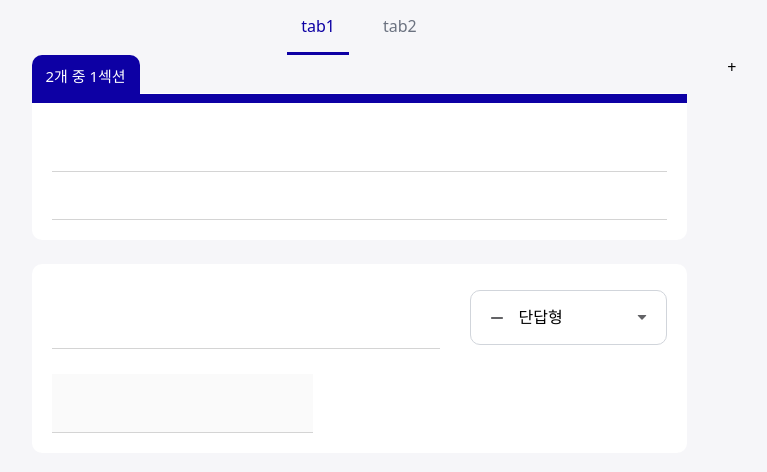
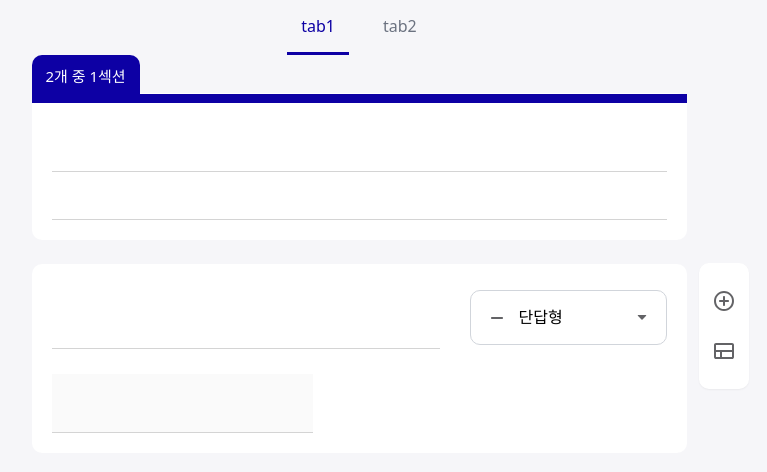
Before and after one commit to Yellni99/multi-form-survey, a React (Vite) app: page / in a window 1280 px wide. Shown: the top 472 px of the page, without its empty margins (281-1048 px from the left). Built offline with nearby package versions, Linux system fonts and the light colour scheme.

Commit message:
feat: floating menu 추가

```diff
--- /dev/null
+++ b/src/components/edit/EditorMenu.tsx
@@ -0,0 +1,19 @@
+import classNames from "classnames";
+import PlusIcon from "../../assets/icons/add_circle.svg?react";
+import SectionPlusIcon from "../../assets/icons/view_comfy.svg?react";
+import { useSurveyStore } from "../../store";
+
+export default function EditorMenu({className}:Cn) {
+  const surveyStore = useSurveyStore();
+  return (
+    <div
+      className={classNames(
+        "bg-white rounded-10 px-13 py-26 flex flex-col gap-y-26 shadow-sm",
+         className,
+      )}
+    >
+      <button onClick={surveyStore.addQuestion}><PlusIcon /></button>
+      <button onClick={surveyStore.addSection}><SectionPlusIcon /></button>
+    </div>
+  )
+}
--- a/src/components/edit/SectionEditorList.tsx
+++ b/src/components/edit/SectionEditorList.tsx
@@ -1,13 +1,12 @@
 import { useSurveyStore } from "../../store";
 import SectionEditor from "./SectionEditor";
+import EditorMenu from "./EditorMenu";
 
 export default function SectionEditorList() {
   const surveyStore = useSurveyStore();
   return (
     <div className="relative">
-      <div className="absolute top-0 -right-50">
-        <button onClick={() => surveyStore.addQuestion()}> + </button>
-      </div>
+      <EditorMenu className="fixed bottom-30 left-[calc(100%-72px)] sm:bottom-auto sm:top-[263px] sm:left-[calc(50%+340px)]" />
       <div>
       {surveyStore.sections.map(section => (
         <SectionEditor key={section.id} section={section} />
--- a/tailwind.config.js
+++ b/tailwind.config.js
@@ -7,6 +7,9 @@ const px0_20 = Array.from({ length: 21 }, (_, i) => `${i}px`);
 export default {
   content: ["./index.html", "./src/**/*.{js,jsx,ts,tsx}"],
   theme: {
+    screens: {
+      sm: "820px",
+    },
     extend: {
       spacing: {
         ...px0_200,
```
